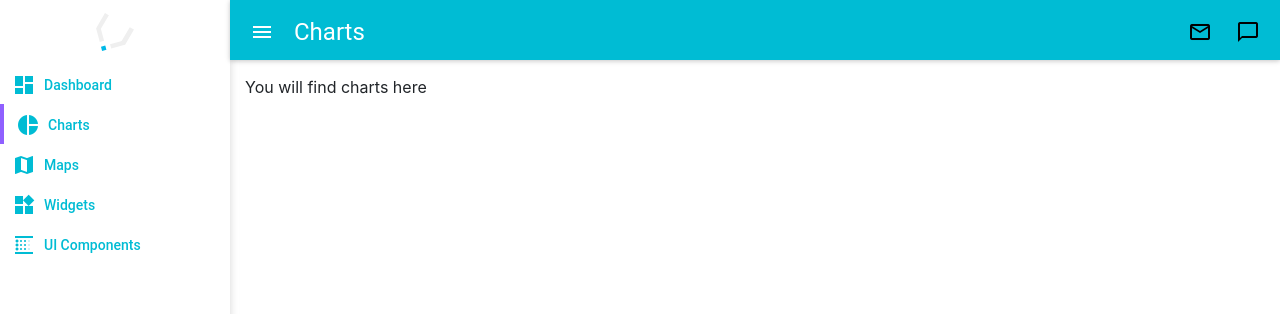
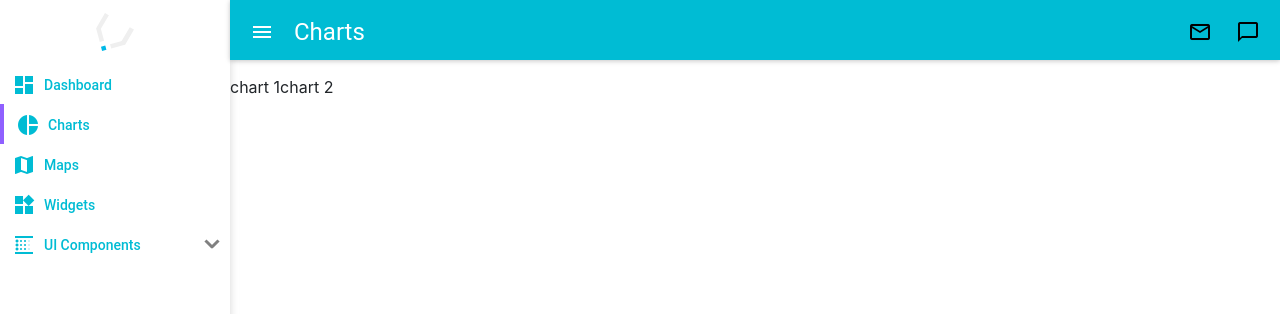
Before and after one commit to valecarlos/admin-dashboard, a React (Create React App) app: page /charts in a window 1280 px wide. Shown: the top 314 px of the page. Built offline with nearby package versions, Linux system fonts and the light colour scheme.

Commit message:
collapsible styling for the sidebar and added optional classes to the component

```diff
--- a/src/components/Charts/Charts.js
+++ b/src/components/Charts/Charts.js
@@ -3,8 +3,13 @@ import React, { Component } from 'react';
 class Charts extends Component {
   render() {
     return (
-      <div>
-        You will find charts here
+      <div className="row">
+        <div  className="col-xs-12">
+          chart 1
+        </div>
+        <div  className="col-xs-12">
+          chart 2
+        </div>
       </div>
     );
   }
--- a/src/components/Sidebar/Sidebar.js
+++ b/src/components/Sidebar/Sidebar.js
@@ -5,6 +5,7 @@ import { NavLink , withRouter } from 'react-router-dom'
 import FontIcon from 'material-ui/FontIcon'
 import logo from '../../assets/img/CVLogo.svg'
 import Collapsible from '../../components/UI/Collapsible/Collapsible'
+import Avatar from 'material-ui/Avatar';
 
 const SidebarFlatButton = (props) => {
   const { isNavCollapsed } = props
@@ -25,15 +26,42 @@ const SidebarFlatButton = (props) => {
     inlineStyles.labelCollapsed.paddingLeft = '16px'
   }
 
-  return (
+  let flatButtonResult
+
+  if (props.icon){
+    flatButtonResult = (
       <FlatButton
         labelStyle={inlineStyles.labelCollapsed}
         style={inlineStyles.label}
         primary={true}
         fullWidth={true}
         label={props.label}
-      icon={<FontIcon className="material-icons">{props.icon}</FontIcon>} />
+        icon={<FontIcon className="material-icons">{props.icon}</FontIcon>}
+        className={props.className} />
     )
+  } else {
+    const labelInitial = props.label[0].toUpperCase()
+    flatButtonResult = (
+      <FlatButton
+        labelStyle={inlineStyles.labelCollapsed}
+        style={inlineStyles.label}
+        primary={true}
+        fullWidth={true}
+        className={props.className}>
+
+          <Avatar
+            size={24}
+            className="sidebar__avatar"
+          >
+            {labelInitial}
+          </Avatar>
+          <span>
+            {props.label}
+          </span>
+      </FlatButton>
+    )
+  }
+  return flatButtonResult
 }
 class Sidebar extends Component {
   render() {
@@ -98,10 +126,14 @@ class Sidebar extends Component {
             </li>
             <li>
               <Collapsible
+                rootOpenClassName="sidebar__collapsible--open"
                 headerContent={<SidebarFlatButton
                   isNavCollapsed={isNavCollapsed}
                   label="UI Components"
-                  icon="blur_linear" />}
+                  icon="blur_linear"
+                  />}
+                headerClassName="sidebar__flat-button--has-sub"
+                headerOpenClassName="open"
                 transitionTime={100}
                 >
                 <ul>
@@ -110,7 +142,7 @@ class Sidebar extends Component {
                       <SidebarFlatButton
                         isNavCollapsed={isNavCollapsed}
                         label="Buttons"
-                        icon="blur_linear" />
+                        />
                     </NavLink >
                   </li>
                   <li>
@@ -118,7 +150,7 @@ class Sidebar extends Component {
                       <SidebarFlatButton
                         isNavCollapsed={isNavCollapsed}
                         label="collapsible"
-                        icon="blur_linear" />
+                        />
                     </NavLink >
                   </li>
                 </ul>
--- a/src/components/UI/Collapsible/Collapsible.js
+++ b/src/components/UI/Collapsible/Collapsible.js
@@ -43,16 +43,23 @@ class Collapsible extends Component {
       overflow: 'hidden',
       transition: this.state.transition
     }
+
+    //clasnames
+    const rootClassNames = `${this.props.rootClassName} ${this.state.isOpen ? this.props.rootOpenClassName : ''}`
+    const headerClassNames = `${this.props.headerClassName} ${this.state.isOpen ? this.props.headerOpenClassName : ''}`
+    const wrapperContentClassNames = `${this.props.wrapperContentClassName} ${this.state.isOpen ? this.props.wrapperContentOpenClassName : ''}`
+    const contentClassNames = `${this.props.contentClassName} ${this.state.isOpen ? this.props.contentOpenClassName : ''}`
+
     return (
-      <div className={this.props.rootClassName}>
+      <div className={rootClassNames}>
         <div
-          className={this.props.headerClassName}
+          className={headerClassNames}
           onClick={this.handleHeaderClick}>
           {this.props.headerContent}
         </div>
-        <div className={this.props.wrapperContentClassName} style={contentWrapperStyle}>
+        <div className={wrapperContentClassNames} style={contentWrapperStyle}>
           <div
-            className={this.props.contentClassName}
+            className={contentClassNames}
             ref="content">
             {this.props.children}
           </div>
@@ -70,7 +77,9 @@ Collapsible.defaultProps = {
   rootClassName: '',
   rootOpenClassName: '',
   contentClassName: '',
-  wrapperContentClassName: ''
+  contentOpenClassName: '',
+  wrapperContentClassName: '',
+  wrapperContentOpenClassName: ''
 }
 
 export default Collapsible;
--- a/src/styles/App.css
+++ b/src/styles/App.css
@@ -31,6 +31,39 @@
     line-height: 40px;
     height: 40px;
     text-align: left; }
+  .sidebar__flat-button--has-sub {
+    position: relative; }
+    .sidebar__flat-button--has-sub::before {
+      content: "";
+      width: 10px;
+      height: 3px;
+      position: absolute;
+      top: 50%;
+      transform: translate(0px, -50%) rotate(45deg);
+      transform-origin: 50% 50%;
+      right: 16px;
+      background-color: gray;
+      transition: transform 0.2s ease-in; }
+    .sidebar__flat-button--has-sub::after {
+      content: "";
+      width: 10px;
+      height: 3px;
+      position: absolute;
+      top: 50%;
+      transform: translate(0px, -50%) rotate(-225deg);
+      transform-origin: 50% 50%;
+      right: 10px;
+      background-color: gray;
+      transition: transform 0.2s ease-in; }
+    .sidebar__flat-button--has-sub.open::before {
+      transform: translate(0px, -50%) rotate(-45deg); }
+    .sidebar__flat-button--has-sub.open::after {
+      transform: translate(0px, -50%) rotate(-135deg); }
+  .sidebar__collapsible--open {
+    background-color: #f5f5f5; }
+  .sidebar__avatar {
+    margin-left: 12px;
+    margin-right: 8px; }
 
 .main-container {
   flex-grow: 1;
--- a/src/styles/_sidebar.scss
+++ b/src/styles/_sidebar.scss
@@ -45,4 +45,53 @@
     height: 40px;
     text-align: left;
   }
+
+  &__flat-button--has-sub{
+    position: relative;
+
+    &::before{
+      content: "";
+      width: 10px;
+      height: 3px;
+      position: absolute;
+      top: 50%;
+      transform: translate(0px, -50%) rotate(45deg);
+      transform-origin: 50% 50%;
+      right: 16px;
+      background-color: gray;
+      transition: transform 0.2s ease-in;
+    }
+
+    &::after{
+      content: "";
+      width: 10px;
+      height: 3px;
+      position: absolute;
+      top: 50%;
+      transform: translate(0px, -50%) rotate(-225deg);
+      transform-origin: 50% 50%;
+      right: 10px;
+      background-color: gray;
+      transition: transform 0.2s ease-in;
+    }
+
+    &.open{
+      &::before{
+        transform: translate(0px, -50%) rotate(-45deg);
+      }
+
+      &::after{
+        transform: translate(0px, -50%) rotate(-135deg);
+      }
+    }
+  }
+
+  &__collapsible--open{
+    background-color: #f5f5f5;
+  }
+
+  &__avatar{
+    margin-left: 12px;
+    margin-right: 8px;
+  }
 }
```
Lines whose indentation alone changed are shown as unchanged.
